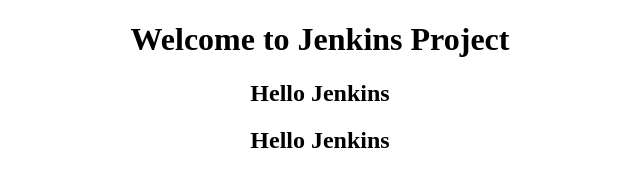
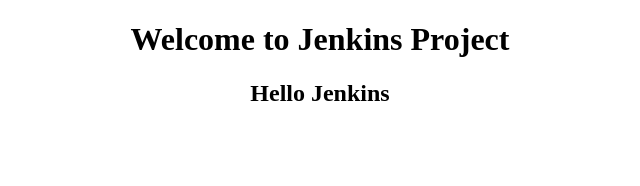
Before and after one commit to Sarvagya04/demo-project, a plain HTML site: page index.html in a window 1280 px wide. Shown: the whole page, without its empty margins (320-960 px from the left). Drawn offline with Linux system fonts and the light colour scheme.

Commit message:
Update index.html

```diff
--- a/index.html
+++ b/index.html
@@ -10,7 +10,6 @@
 <body>
     <h1>Welcome to Jenkins Project</h1>
     <h2> Hello Jenkins </h2>
-    <h2> Hello Jenkins </h2>
    <marquee> <img src="https://miro.medium.com/max/2400/0*YG-yFK5U3CVYFc7s.png"></marquee>
 </center>
 </body>
```
